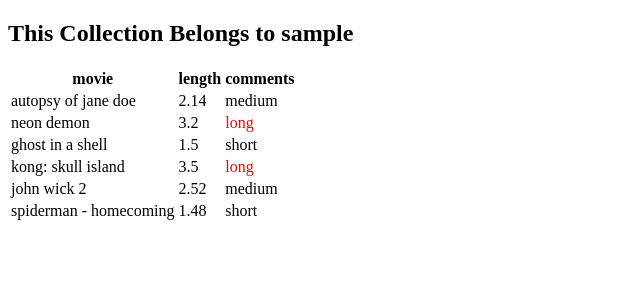
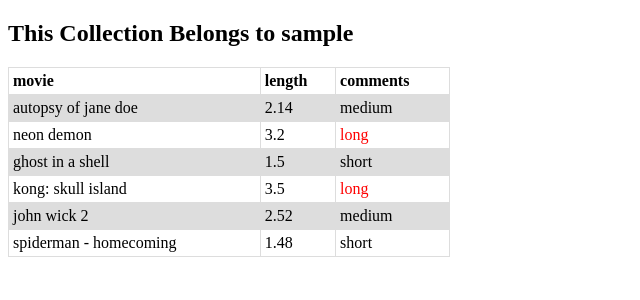
Before and after one commit to MichaelHeinecke/scalable-web-apps-flask, a Flask app: a page that uses templates/table.html in a window 1280 px wide. Shown: the top 300 px of the page, without its empty margins (0-640 px from the left). Run offline with Flask 2, Linux system fonts and the light colour scheme.

Commit message:
Add styles.css for styling table.html

```diff
--- /dev/null
+++ b/static/css/styles.css
@@ -0,0 +1,14 @@
+table {
+    border-collapse: collapse;
+    width: 35%;
+}
+
+td, th {
+    border: 1px solid #dddddd;
+    text-align: left;
+    padding: 4px;
+}
+
+tr:nth-child(even) {
+    background-color: #dddddd;
+}
--- a/templates/table.html
+++ b/templates/table.html
@@ -3,6 +3,7 @@
 <head>
     <meta charset="UTF-8">
     <title>movie durations</title>
+    <link rel="stylesheet" href="{{ url_for("static", filename="css/styles.css") }}">
 </head>
 
 <body>
```
